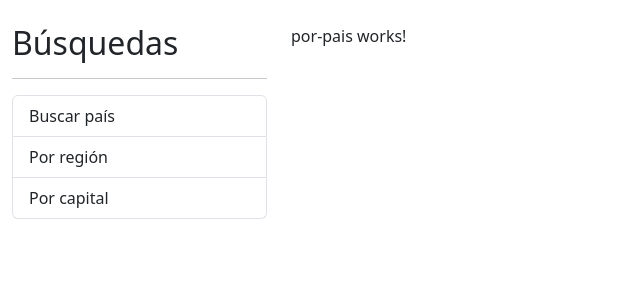
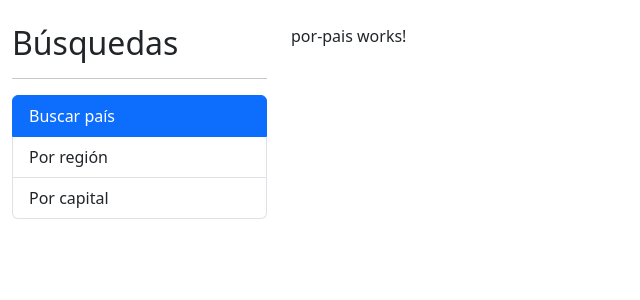
Before and after one commit to potlitel/03-paisesApp, an Angular app: page / in a window 1280 px wide. Shown: the top 300 px of the page, without its empty margins (0-640 px from the left). Built offline with nearby package versions, Linux system fonts and the light colour scheme.

Commit message:
Se incorpora navegación sobre el sidebar.

```diff
--- a/src/app/app.component.html
+++ b/src/app/app.component.html
@@ -6,14 +6,28 @@
 <app-ver-pais></app-ver-pais> -->
 
 <div class="row container mt-4">
-
   <div class="col-3">
     <h2>Búsquedas</h2>
-        <hr>
+    <hr />
     <ul class="list-group">
-            <li class="list-group-item"> Buscar país</li>
-            <li class="list-group-item">Por región</li>
-            <li class="list-group-item">Por capital</li>
+      <li
+        class="list-group-item"
+        routerLink=""
+        routerLinkActive="active"
+        [routerLinkActiveOptions]="{ exact: true }"
+      >
+        Buscar país
+      </li>
+      <li class="list-group-item" routerLink="region" routerLinkActive="active">
+        Por región
+      </li>
+      <li
+        class="list-group-item"
+        routerLink="capital"
+        routerLinkActive="active"
+      >
+        Por capital
+      </li>
     </ul>
   </div>
 
@@ -22,7 +36,5 @@
         <hr>
         <app-por-capital></app-por-capital> -->
     <router-outlet></router-outlet>
-
   </div>
-
 </div>
```
Lines whose indentation alone changed are shown as unchanged.
